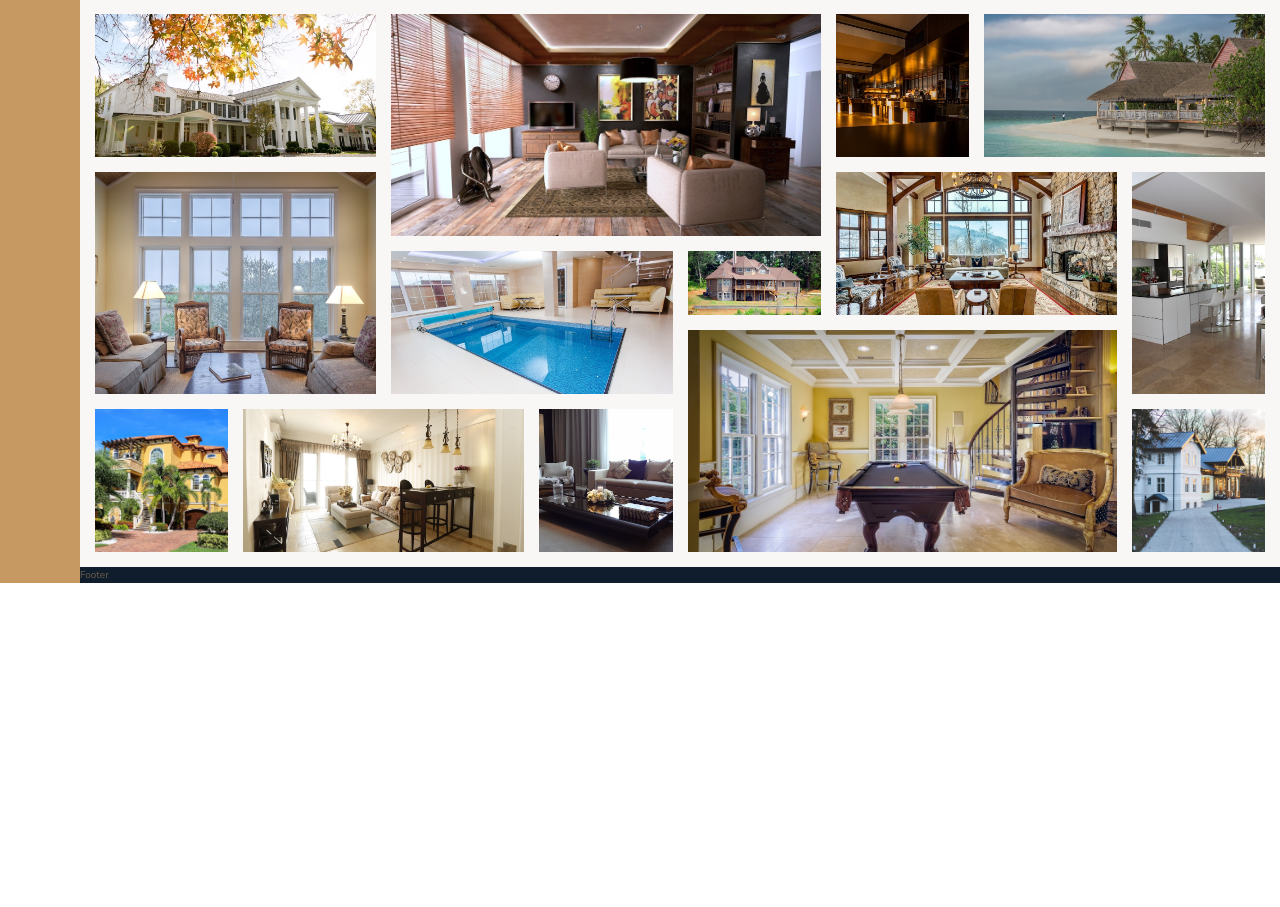
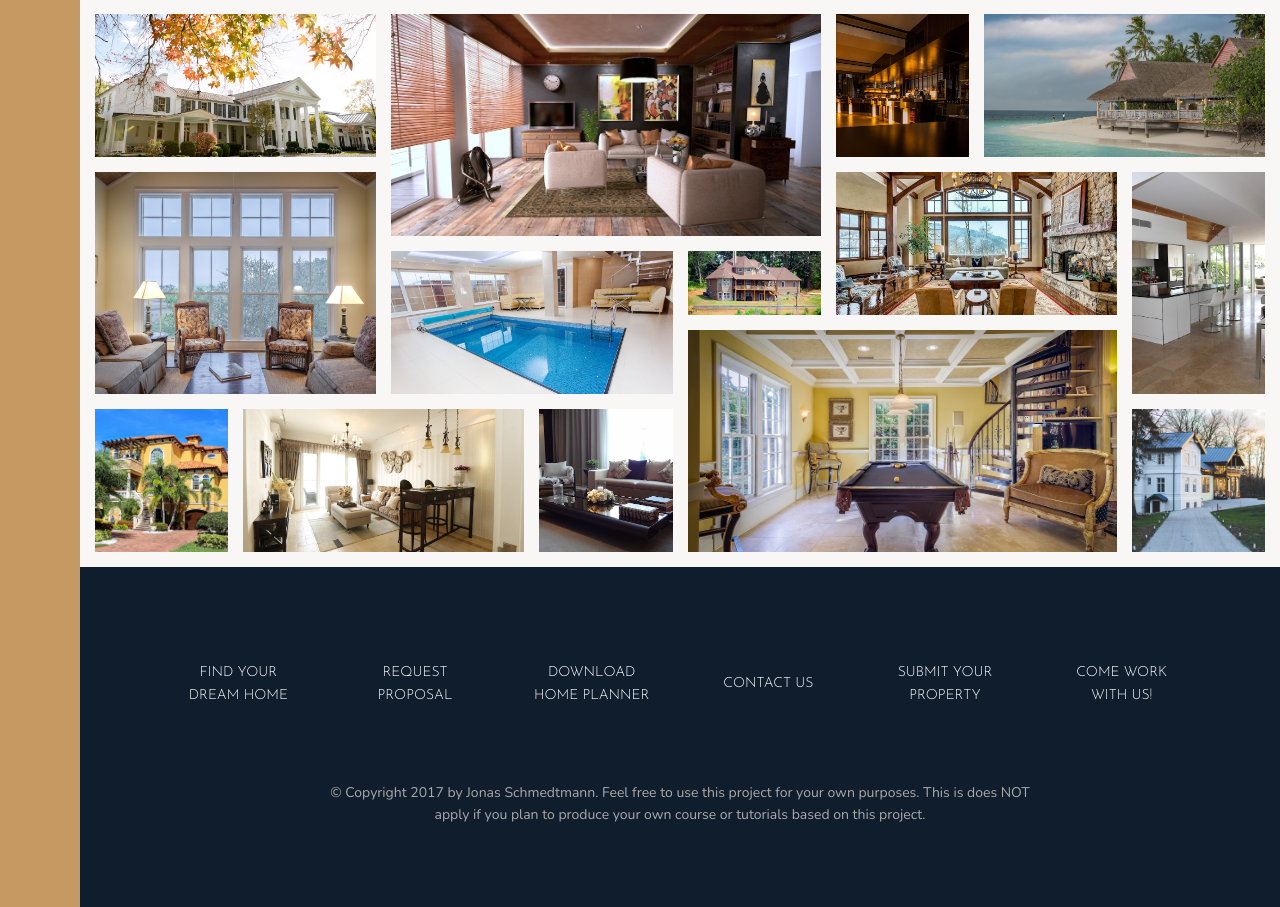
Before and after one commit to ccquach/advanced-css-and-sass-course, a PHP site: page / in a window 1280 px wide. Shown: the part 3073-3980 px from the top of the page. Before the commit the page ends 3656 px from the top, so only its background shows below. Run offline with PHP 8.4, Linux system fonts and the light colour scheme.

Commit message:
Nexter - add footer

```diff
--- a/Nexter/css/style.css
+++ b/Nexter/css/style.css
@@ -255,4 +255,32 @@ body {
 
 .footer {
   background-color: #101d2c;
-  grid-column: full-start / full-end; }
+  grid-column: full-start / full-end;
+  padding: 8rem; }
+
+.nav {
+  list-style: none;
+  display: grid;
+  grid-template-columns: repeat(auto-fit, minmax(15rem, 1fr));
+  grid-gap: 2rem;
+  align-items: center; }
+  .nav__link:link, .nav__link:visited {
+    text-decoration: none;
+    text-transform: uppercase;
+    font-family: "Josefin Sans", sans-serif;
+    font-size: 1.4rem;
+    color: #fff;
+    text-align: center;
+    padding: 1.5rem;
+    display: block;
+    transition: all 0.2s; }
+  .nav__link:hover, .nav__link:active {
+    background-color: rgba(255, 255, 255, 0.05);
+    transform: translateY(-3px); }
+
+.copyright {
+  font-size: 1.4rem;
+  color: #aaa;
+  text-align: center;
+  width: 70%;
+  margin: 6rem auto 0 auto; }
--- a/Nexter/index.html
+++ b/Nexter/index.html
@@ -350,7 +350,30 @@
   </section>
 
   <footer class="footer">
-    Footer
+    <ul class="nav">
+      <li class="nav__item">
+        <a href="#" class="nav__link">Find your dream home</a>
+      </li>
+      <li class="nav__item">
+        <a href="#" class="nav__link">Request proposal</a>
+      </li>
+      <li class="nav__item">
+        <a href="#" class="nav__link">Download home planner</a>
+      </li>
+      <li class="nav__item">
+        <a href="#" class="nav__link">Contact us</a>
+      </li>
+      <li class="nav__item">
+        <a href="#" class="nav__link">Submit your property</a>
+      </li>
+      <li class="nav__item">
+        <a href="#" class="nav__link">Come work with us!</a>
+      </li>
+    </ul>
+    <p class="copyright">
+      &copy; Copyright 2017 by Jonas Schmedtmann. Feel free to use this project for your own purposes. This is does NOT apply if
+      you plan to produce your own course or tutorials based on this project.
+    </p>
   </footer>
 </body>
 
--- a/Nexter/sass/_footer.scss
+++ b/Nexter/sass/_footer.scss
@@ -1,4 +1,43 @@
 .footer {
   background-color: $color-secondary;
   grid-column: full-start / full-end;
+  padding: 8rem;
 }
+
+.nav {
+  list-style: none;
+
+  display: grid;
+  grid-template-columns: repeat(auto-fit, minmax(15rem, 1fr));
+  grid-gap: 2rem;
+  align-items: center;
+
+  &__link {
+    &:link,
+    &:visited {
+      text-decoration: none;
+      text-transform: uppercase;
+      font-family: $font-display;
+      font-size: 1.4rem;
+      color: #fff;
+      text-align: center;
+      padding: 1.5rem;
+      display: block;
+      transition: all 0.2s;
+    }
+
+    &:hover,
+    &:active {
+      background-color: rgba(#fff, 0.05);
+      transform: translateY(-3px);
+    }
+  }
+}
+
+.copyright {
+  font-size: 1.4rem;
+  color: $color-grey-light-2;
+  text-align: center;
+  width: 70%;
+  margin: 6rem auto 0 auto;
+}
```
